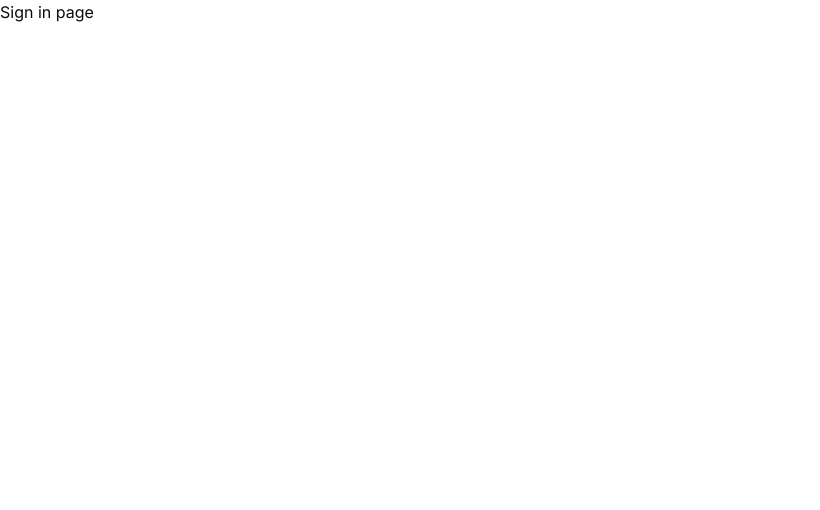
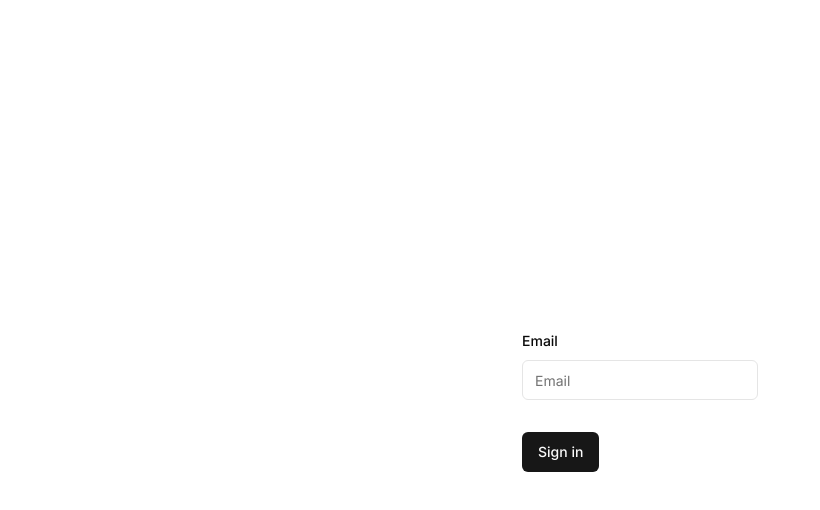
Before and after one commit to radromanov/next-clerk, a Next.js app: page /sign-in in a window 1280 px wide. Shown: the top 510 px of the page, without its empty margins (0-820 px from the left). Built offline with nearby package versions, Linux system fonts and the light colour scheme.

Commit message:
Add Form; Add custom SignInForm collection; Add reusable custom FormInput component

```diff
--- a/app/layout.tsx
+++ b/app/layout.tsx
@@ -24,7 +24,7 @@
             fontSans.variable
           )}
         >
-          {children}
+          <main className="min-h-screen">{children}</main>
         </body>
       </html>
     </ClerkProvider>
--- a/app/sign-in/page.tsx
+++ b/app/sign-in/page.tsx
@@ -1,7 +1,11 @@
-import React from "react";
+import SignInForm from "@/collections/Forms/SignInForm";
 
 const SignInPage = () => {
-  return <p>Sign in page</p>;
+  return (
+    <div className="h-screen flex flex-col justify-center items-center">
+      <SignInForm />
+    </div>
+  );
 };
 
 export default SignInPage;
--- /dev/null
+++ b/collections/Forms/SignInForm.tsx
@@ -0,0 +1,33 @@
+"use client";
+
+import { FormValues, formSchema } from "@/lib/types";
+import { useForm } from "react-hook-form";
+import { zodResolver } from "@hookform/resolvers/zod";
+
+import { FormInputs } from "@/components/Inputs";
+import { Button } from "@/components/ui/button";
+import { Form } from "@/components/ui/form";
+
+const SignInForm = () => {
+  const form = useForm<FormValues>({
+    resolver: zodResolver(formSchema),
+    defaultValues: {
+      email: "",
+    },
+  });
+
+  function onSubmit(values: FormValues) {
+    console.log(values);
+  }
+
+  return (
+    <Form {...form}>
+      <form onSubmit={form.handleSubmit(onSubmit)} className="space-y-8">
+        <FormInputs form={form} name="email" placeholder="Email" />
+        <Button type="submit">Sign in</Button>
+      </form>
+    </Form>
+  );
+};
+
+export default SignInForm;
--- /dev/null
+++ b/collections/Forms/index.ts
@@ -0,0 +1 @@
+export * from "./SignInForm";
--- /dev/null
+++ b/collections/index.ts
@@ -0,0 +1 @@
+export * from "./Forms";
--- /dev/null
+++ b/components/Inputs/FormInputs.tsx
@@ -0,0 +1,34 @@
+import React from "react";
+import {
+  FormControl,
+  FormField,
+  FormItem,
+  FormLabel,
+  FormMessage,
+} from "../ui/form";
+import { Input } from "../ui/input";
+import { FormInputsProps } from "@/lib/types";
+
+export const FormInputs = ({
+  form,
+  name,
+  placeholder = "",
+}: FormInputsProps) => {
+  const label = name.charAt(0).toUpperCase() + name.slice(1);
+
+  return (
+    <FormField
+      control={form.control}
+      name={name}
+      render={({ field }) => (
+        <FormItem>
+          <FormLabel>{label}</FormLabel>
+          <FormControl>
+            <Input placeholder={placeholder} {...field} />
+          </FormControl>
+          <FormMessage />
+        </FormItem>
+      )}
+    />
+  );
+};
--- /dev/null
+++ b/components/Inputs/index.ts
@@ -0,0 +1 @@
+export * from "./FormInputs"
--- /dev/null
+++ b/components/ui/form.tsx
@@ -0,0 +1,176 @@
+import * as React from "react"
+import * as LabelPrimitive from "@radix-ui/react-label"
+import { Slot } from "@radix-ui/react-slot"
+import {
+  Controller,
+  ControllerProps,
+  FieldPath,
+  FieldValues,
+  FormProvider,
+  useFormContext,
+} from "react-hook-form"
+
+import { cn } from "@/lib/utils"
+import { Label } from "@/components/ui/label"
+
+const Form = FormProvider
+
+type FormFieldContextValue<
+  TFieldValues extends FieldValues = FieldValues,
+  TName extends FieldPath<TFieldValues> = FieldPath<TFieldValues>
+> = {
+  name: TName
+}
+
+const FormFieldContext = React.createContext<FormFieldContextValue>(
+  {} as FormFieldContextValue
+)
+
+const FormField = <
+  TFieldValues extends FieldValues = FieldValues,
+  TName extends FieldPath<TFieldValues> = FieldPath<TFieldValues>
+>({
+  ...props
+}: ControllerProps<TFieldValues, TName>) => {
+  return (
+    <FormFieldContext.Provider value={{ name: props.name }}>
+      <Controller {...props} />
+    </FormFieldContext.Provider>
+  )
+}
+
+const useFormField = () => {
+  const fieldContext = React.useContext(FormFieldContext)
+  const itemContext = React.useContext(FormItemContext)
+  const { getFieldState, formState } = useFormContext()
+
+  const fieldState = getFieldState(fieldContext.name, formState)
+
+  if (!fieldContext) {
+    throw new Error("useFormField should be used within <FormField>")
+  }
+
+  const { id } = itemContext
+
+  return {
+    id,
+    name: fieldContext.name,
+    formItemId: `${id}-form-item`,
+    formDescriptionId: `${id}-form-item-description`,
+    formMessageId: `${id}-form-item-message`,
+    ...fieldState,
+  }
+}
+
+type FormItemContextValue = {
+  id: string
+}
+
+const FormItemContext = React.createContext<FormItemContextValue>(
+  {} as FormItemContextValue
+)
+
+const FormItem = React.forwardRef<
+  HTMLDivElement,
+  React.HTMLAttributes<HTMLDivElement>
+>(({ className, ...props }, ref) => {
+  const id = React.useId()
+
+  return (
+    <FormItemContext.Provider value={{ id }}>
+      <div ref={ref} className={cn("space-y-2", className)} {...props} />
+    </FormItemContext.Provider>
+  )
+})
+FormItem.displayName = "FormItem"
+
+const FormLabel = React.forwardRef<
+  React.ElementRef<typeof LabelPrimitive.Root>,
+  React.ComponentPropsWithoutRef<typeof LabelPrimitive.Root>
+>(({ className, ...props }, ref) => {
+  const { error, formItemId } = useFormField()
+
+  return (
+    <Label
+      ref={ref}
+      className={cn(error && "text-destructive", className)}
+      htmlFor={formItemId}
+      {...props}
+    />
+  )
+})
+FormLabel.displayName = "FormLabel"
+
+const FormControl = React.forwardRef<
+  React.ElementRef<typeof Slot>,
+  React.ComponentPropsWithoutRef<typeof Slot>
+>(({ ...props }, ref) => {
+  const { error, formItemId, formDescriptionId, formMessageId } = useFormField()
+
+  return (
+    <Slot
+      ref={ref}
+      id={formItemId}
+      aria-describedby={
+        !error
+          ? `${formDescriptionId}`
+          : `${formDescriptionId} ${formMessageId}`
+      }
+      aria-invalid={!!error}
+      {...props}
+    />
+  )
+})
+FormControl.displayName = "FormControl"
+
+const FormDescription = React.forwardRef<
+  HTMLParagraphElement,
+  React.HTMLAttributes<HTMLParagraphElement>
+>(({ className, ...props }, ref) => {
+  const { formDescriptionId } = useFormField()
+
+  return (
+    <p
+      ref={ref}
+      id={formDescriptionId}
+      className={cn("text-sm text-muted-foreground", className)}
+      {...props}
+    />
+  )
+})
+FormDescription.displayName = "FormDescription"
+
+const FormMessage = React.forwardRef<
+  HTMLParagraphElement,
+  React.HTMLAttributes<HTMLParagraphElement>
+>(({ className, children, ...props }, ref) => {
+  const { error, formMessageId } = useFormField()
+  const body = error ? String(error?.message) : children
+
+  if (!body) {
+    return null
+  }
+
+  return (
+    <p
+      ref={ref}
+      id={formMessageId}
+      className={cn("text-sm font-medium text-destructive", className)}
+      {...props}
+    >
+      {body}
+    </p>
+  )
+})
+FormMessage.displayName = "FormMessage"
+
+export {
+  useFormField,
+  Form,
+  FormItem,
+  FormLabel,
+  FormControl,
+  FormDescription,
+  FormMessage,
+  FormField,
+}
--- /dev/null
+++ b/components/ui/input.tsx
@@ -0,0 +1,25 @@
+import * as React from "react"
+
+import { cn } from "@/lib/utils"
+
+export interface InputProps
+  extends React.InputHTMLAttributes<HTMLInputElement> {}
+
+const Input = React.forwardRef<HTMLInputElement, InputProps>(
+  ({ className, type, ...props }, ref) => {
+    return (
+      <input
+        type={type}
+        className={cn(
+          "flex h-10 w-full rounded-md border border-input bg-background px-3 py-2 text-sm ring-offset-background file:border-0 file:bg-transparent file:text-sm file:font-medium placeholder:text-muted-foreground focus-visible:outline-none focus-visible:ring-2 focus-visible:ring-ring focus-visible:ring-offset-2 disabled:cursor-not-allowed disabled:opacity-50",
+          className
+        )}
+        ref={ref}
+        {...props}
+      />
+    )
+  }
+)
+Input.displayName = "Input"
+
+export { Input }
--- /dev/null
+++ b/components/ui/label.tsx
@@ -0,0 +1,26 @@
+"use client"
+
+import * as React from "react"
+import * as LabelPrimitive from "@radix-ui/react-label"
+import { cva, type VariantProps } from "class-variance-authority"
+
+import { cn } from "@/lib/utils"
+
+const labelVariants = cva(
+  "text-sm font-medium leading-none peer-disabled:cursor-not-allowed peer-disabled:opacity-70"
+)
+
+const Label = React.forwardRef<
+  React.ElementRef<typeof LabelPrimitive.Root>,
+  React.ComponentPropsWithoutRef<typeof LabelPrimitive.Root> &
+    VariantProps<typeof labelVariants>
+>(({ className, ...props }, ref) => (
+  <LabelPrimitive.Root
+    ref={ref}
+    className={cn(labelVariants(), className)}
+    {...props}
+  />
+))
+Label.displayName = LabelPrimitive.Root.displayName
+
+export { Label }
--- /dev/null
+++ b/lib/types.ts
@@ -0,0 +1,13 @@
+import { UseFormReturn } from "react-hook-form";
+import { z } from "zod";
+
+export const formSchema = z.object({
+  email: z.string().email().min(1),
+});
+
+export type FormValues = z.infer<typeof formSchema>;
+export type FormInputsProps = {
+  form: UseFormReturn<FormValues, any, undefined>;
+  name: keyof FormValues;
+  placeholder?: string;
+};
--- a/package.json
+++ b/package.json
@@ -14,6 +14,8 @@
   },
   "dependencies": {
     "@clerk/nextjs": "^5.1.3",
+    "@hookform/resolvers": "^3.4.2",
+    "@radix-ui/react-label": "^2.0.2",
     "@radix-ui/react-slot": "^1.0.2",
     "class-variance-authority": "^0.7.0",
     "clsx": "^2.1.1",
@@ -21,8 +23,10 @@
     "next": "14.2.3",
     "react": "^18",
     "react-dom": "^18",
+    "react-hook-form": "^7.51.5",
     "tailwind-merge": "^2.3.0",
-    "tailwindcss-animate": "^1.0.7"
+    "tailwindcss-animate": "^1.0.7",
+    "zod": "^3.23.8"
   },
   "devDependencies": {
     "@types/node": "^20",
```
Also changed, not shown: 1 other file (tests, documents, lock files or other folders).
